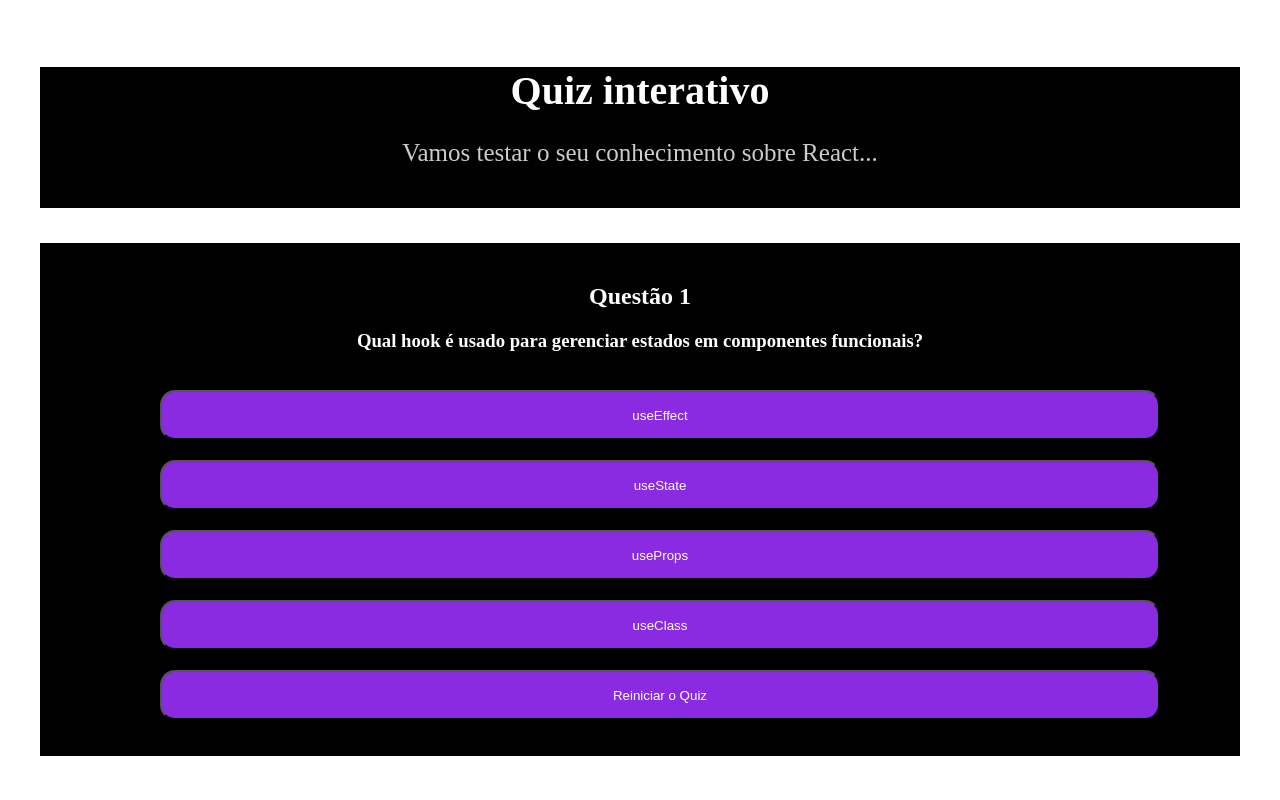
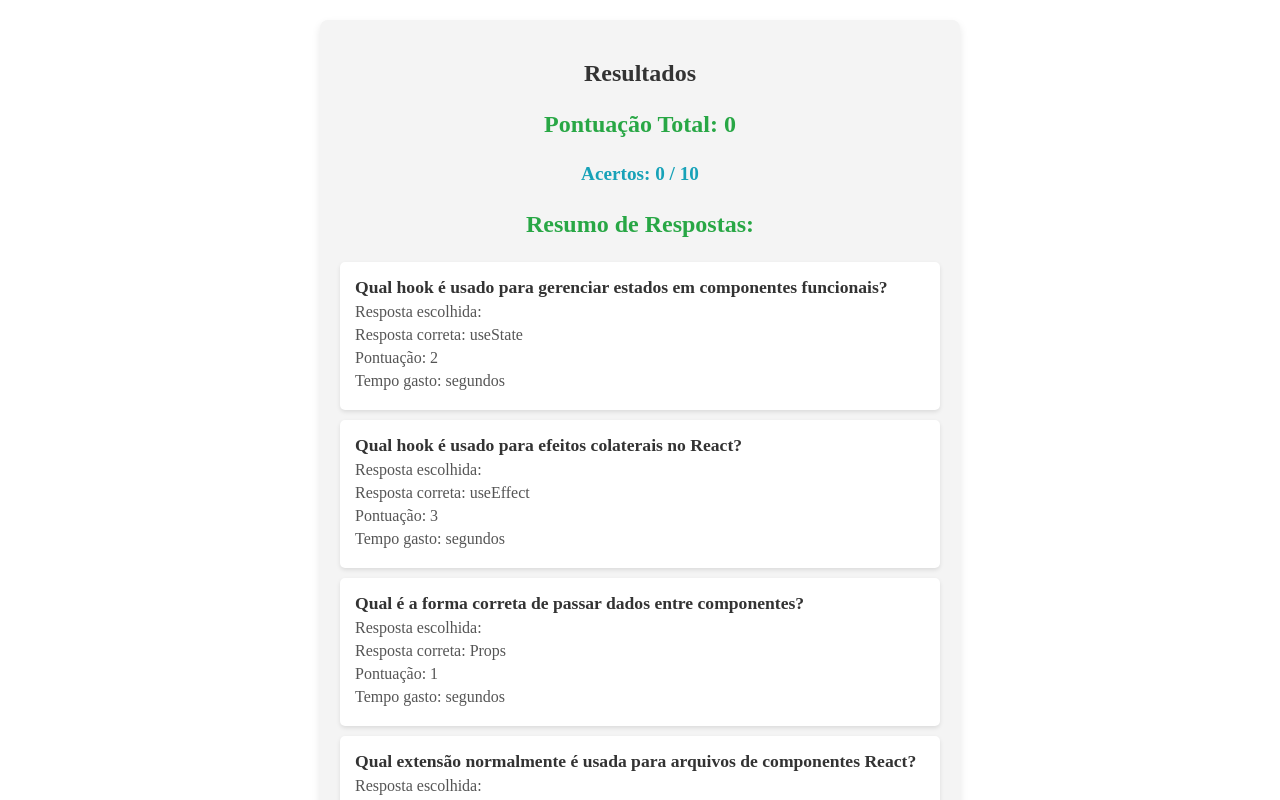
Before and after one commit to V-coder-cmd/Quiz-React-Estudos, a React (Vite) app in the folder Quiz-interativo/: page / in a window 1280 px wide. Both pictures are taken after a click on the button "Reiniciar o Quiz". Shown: the top 800 px of the page. Built offline with nearby package versions, Linux system fonts and the light colour scheme.

Commit message:
ScoreBoard finaliado com sucesso

```diff
--- a/Quiz-interativo/src/App.Module.css
+++ b/Quiz-interativo/src/App.Module.css
@@ -1,6 +1,36 @@
-#root {
-  max-width: 1280px;
+.App {
+  font-family: Arial, sans-serif;
+  text-align: center;
+  padding: 20px;
+  max-width: 800px;
   margin: 0 auto;
-  padding: 2rem;
-  text-align: center;
 }
+
+h1 {
+  color: #333;
+  font-size: 2em;
+  margin-bottom: 20px;
+}
+
+button {
+  background-color: #28a745;
+  color: white;
+  border: none;
+  padding: 10px 20px;
+  border-radius: 5px;
+  cursor: pointer;
+  font-size: 1em;
+}
+
+button:hover {
+  background-color: #218838;
+}
+
+.reset-button {
+  background-color: #ffc107;
+  margin-top: 20px;
+}
+
+.reset-button:hover {
+  background-color: #e0a800;
+}
--- a/Quiz-interativo/src/App.jsx
+++ b/Quiz-interativo/src/App.jsx
@@ -1,17 +1,57 @@
+import React, { useState } from 'react';
+import QuestionCard from './components/QuestionCard';
+import ScoreBoard from './components/ScoreBoard';
+import questions from './data/questions';
 
-import './App.Module.css'
-import Header from './components/Header/index.jsx'
-import QuestionCard from './components/QuestionCard/index.jsx'
+const App = () => {
 
-function App() {
+  const [quizCompleted, setQuizCompleted] = useState(false);
+  const [answers, setAnswers] = useState([]);
+  const [times, setTimes] = useState([]);
+  const [currentPoints, setCurrentPoints] = useState(0);
+  const [correctAnswersCount, setCorrectAnswersCount] = useState(0);
+
+  const handleQuizCompletion = () => {
+    let totalPoints = 0;
+    let correctAnswers = 0;
+
+
+    answers.forEach((answer, index) => {
+      if (answer === questions[index].answer) {
+        totalPoints += questions[index].points;
+        correctAnswers += 1;
+      }
+    });
+
+    setCurrentPoints(totalPoints);
+    setCorrectAnswersCount(correctAnswers);
+    setQuizCompleted(true);
+  };
 
   return (
-    <>
-      <Header />
-      <QuestionCard />
+    <div className="App">
+      {quizCompleted ? (
 
-    </>
-  )
-}
+        <ScoreBoard
+          answers={answers}
+          times={times}
+          questions={questions}
+          totalPoints={currentPoints}
+          correctAnswersCount={correctAnswersCount}
+          totalQuestions={questions.length}
+        />
+      ) : (
 
-export default App
+        <QuestionCard
+          setQuizCompleted={handleQuizCompletion}
+          setAnswers={setAnswers}
+          setTimes={setTimes}
+          answers={answers}
+          times={times}
+        />
+      )}
+    </div>
+  );
+};
+
+export default App;
--- a/Quiz-interativo/src/components/QuestionCard/index.jsx
+++ b/Quiz-interativo/src/components/QuestionCard/index.jsx
@@ -1,37 +1,68 @@
-import { use, useState } from 'react';
-import questions from '../../data/questions.js';
+import { useState, useEffect } from 'react';
+import questions from '../../data/questions';
 import './QuestionCard.Module.css';
 
-export default function QuestionCard() {
-
+export default function QuestionCard({ setQuizCompleted, setAnswers, setTimes, answers, times }) {
   const [currentQuestionIndex, setCurrentQuestionInddex] = useState(0);
+  const [selectedAnswer, setSelectedAnswer] = useState(null);
+  const [timeSpent, setTimeSpent] = useState(0);
 
   const currentQuestion = questions[currentQuestionIndex];
 
-    const handleNextQuestion = () =>{
-        if (currentQuestionIndex < questions.length -1){
-            setCurrentQuestionInddex(currentQuestionIndex + 1)
+
+  useEffect(() => {
+    const timer = setInterval(() => {
+      setTimeSpent(prev => prev + 1);
+    }, 1000);
+
+    return () => clearInterval(timer);
+  }, []);
+
+  const handleNextQuestion = () => {
+    if (selectedAnswer) {
+
+      setAnswers(prev => [...prev, selectedAnswer]);
+      setTimes(prev => [...prev, timeSpent]);
+
+
+      setSelectedAnswer(null);
+      setTimeSpent(0);
+
+      if (currentQuestionIndex < questions.length - 1) {
+        setCurrentQuestionInddex(currentQuestionIndex + 1);
+      } else {
+        setQuizCompleted();
+      }
     }
   };
 
   const handleResetQuestion = () => {
-        setCurrentQuestionInddex(0)
-    }
+    setCurrentQuestionInddex(0);
+    setAnswers([]);
+    setTimes([]);
+    setQuizCompleted(false);
+  };
 
-    return(
-        <section className='SectionQuestion'>
+  return (
+    <section className="SectionQuestion">
       <h2>Questão {currentQuestionIndex + 1}</h2>
       <h3>{currentQuestion.question}</h3>
       <ul>
-                {currentQuestion.options.map((options, index) => (
-                    <div key={`${currentQuestion.id} - ${index}`}>
-                        <button onClick={handleNextQuestion}>{options}</button>
+        {currentQuestion.options.map((option, index) => (
+          <div key={`${currentQuestion.id}-${index}`}>
+            <button
+              onClick={() => setSelectedAnswer(option)}
+              style={{ backgroundColor: selectedAnswer === option ? 'lightblue' : '' }}
+            >
+              {option}
+            </button>
           </div>
         ))}
+        <button onClick={handleNextQuestion} disabled={!selectedAnswer}>
+          Avançar
+        </button>
         <button onClick={handleResetQuestion}>Reiniciar o Quiz</button>
       </ul>
-
-
     </section>
-    )
+  );
 }
--- a/Quiz-interativo/src/components/ScoreBoard/ScoreBoard.Module.css
+++ b/Quiz-interativo/src/components/ScoreBoard/ScoreBoard.Module.css
@@ -0,0 +1,87 @@
+.ScoreBoard {
+    padding: 20px;
+    background-color: #f4f4f4;
+    border-radius: 8px;
+    box-shadow: 0 4px 8px rgba(0, 0, 0, 0.1);
+    max-width: 600px;
+    margin: 20px auto;
+  }
+
+  .ScoreBoard h2 {
+    text-align: center;
+    color: #333;
+  }
+
+  .ScoreBoard h3 {
+    color: #28a745;
+    text-align: center;
+    font-size: 1.5em;
+  }
+
+  .ScoreBoard h4 {
+    color: #17a2b8;
+    text-align: center;
+    font-size: 1.2em;
+  }
+
+  .ScoreBoard div {
+    margin-top: 20px;
+  }
+
+  .ScoreBoard ul {
+    list-style-type: none;
+    padding-left: 0;
+  }
+
+  .ScoreBoard li {
+    background-color: #fff;
+    padding: 15px;
+    margin-bottom: 10px;
+    border-radius: 5px;
+    box-shadow: 0 2px 4px rgba(0, 0, 0, 0.1);
+  }
+
+  .ScoreBoard li strong {
+    display: block;
+    font-size: 1.1em;
+    color: #333;
+  }
+
+  .ScoreBoard li p {
+    margin: 5px 0;
+    font-size: 1em;
+    color: #555;
+  }
+
+  .ScoreBoard li p:first-child {
+    font-weight: bold;
+  }
+
+  .ScoreBoard li.correct {
+    background-color: #d4edda;
+    color: #155724;
+  }
+
+  .ScoreBoard li.incorrect {
+    background-color: #f8d7da;
+    color: #721c24;
+  }
+
+  .ScoreBoard li .time {
+    font-size: 0.9em;
+    color: #6c757d;
+  }
+
+  .ScoreBoard .summary {
+    text-align: center;
+    margin-top: 20px;
+    font-size: 1.2em;
+    font-weight: bold;
+    color: #333;
+  }
+
+  .ScoreBoard .summary span {
+    font-size: 1.5em;
+    font-weight: 700;
+    color: #28a745;
+  }
--- a/Quiz-interativo/src/components/ScoreBoard/index.jsx
+++ b/Quiz-interativo/src/components/ScoreBoard/index.jsx
@@ -0,0 +1,32 @@
+import React from 'react';
+import './ScoreBoard.Module.css';
+
+const ScoreBoard = ({ answers, times, questions, totalPoints, correctAnswersCount, totalQuestions }) => {
+  return (
+    <div className="ScoreBoard">
+      <h2>Resultados</h2>
+      <h3>Pontuação Total: {totalPoints}</h3>
+      <h4>Acertos: {correctAnswersCount} / {totalQuestions}</h4>
+
+      <div>
+        <h3>Resumo de Respostas:</h3>
+        <ul>
+          {questions.map((question, index) => {
+            const isCorrect = answers[index] === question.answer;
+            return (
+              <li key={question.id} style={{ color: isCorrect ? 'green' : 'red' }}>
+                <strong>{question.question}</strong>
+                <p>Resposta escolhida: {answers[index]}</p>
+                <p>Resposta correta: {question.answer}</p>
+                <p>Pontuação: {question.points}</p>
+                <p>Tempo gasto: {times[index]} segundos</p>
+              </li>
+            );
+          })}
+        </ul>
+      </div>
+    </div>
+  );
+};
+
+export default ScoreBoard;
```
Lines whose indentation alone changed are shown as unchanged.
